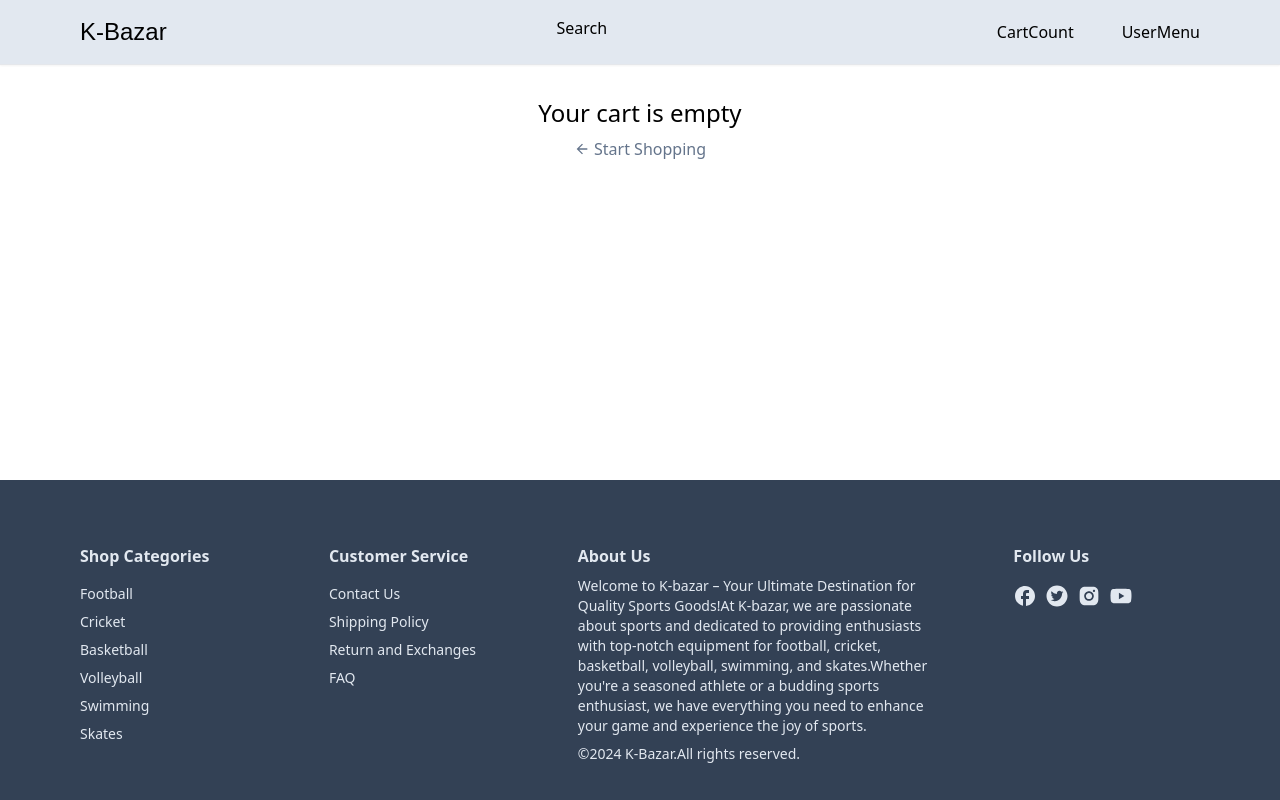
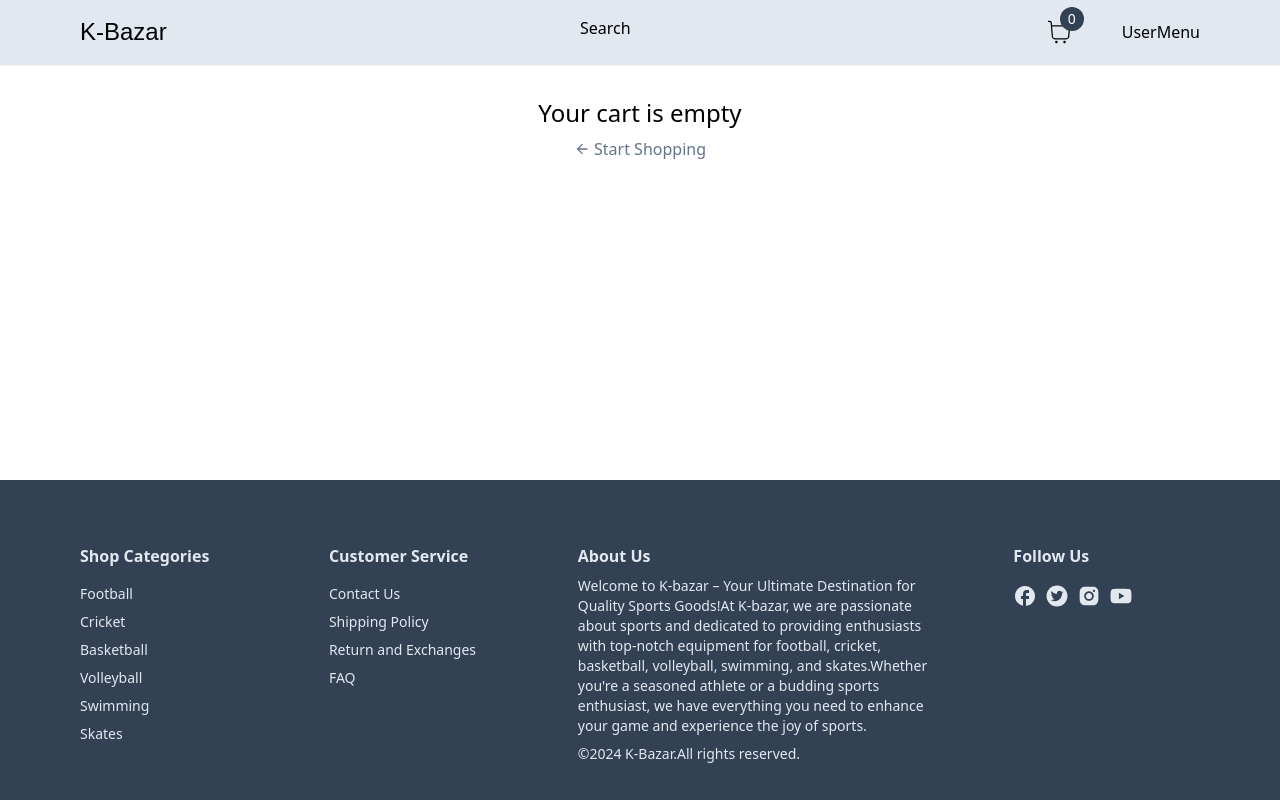
Before and after one commit to SushantChaulagain/Khelkud-Bazar, a Next.js app: page /cart in a window 1280 px wide. Built offline with nearby package versions, Linux system fonts and the light colour scheme; a web font is replaced by a local one.

Commit message:
Worked on displaying total cart quantity

```diff
--- a/app/cart/CartClient.tsx
+++ b/app/cart/CartClient.tsx
@@ -6,9 +6,10 @@
 import Heading from "../components/Heading";
 import Button from "../components/button";
 import ItemContent from "./ItemContent";
+import { formatPrice } from "@/utils/formatPrice";
 
 const CartClient = () => {
-    const {cartProducts,handleClearCart} = useCart()
+    const {cartProducts,handleClearCart,cartTotalAmount} = useCart()
 
     if(!cartProducts || cartProducts.length === 0){
         return(
@@ -54,7 +55,7 @@
             <div className ="text-sm flex flex-col gap-1 items-start">
                 <div className="flex justify-between w-full text-base font-semibold">
                     <span>Subtotal</span>
-                    <span>$1000</span>
+                    <span>{formatPrice(cartTotalAmount)}</span>
                     </div>
                     <p className="text-slate-500">Taxes and shipping calculated at shipping</p>
                     <Button label="Proceed to checkout" onClick={() =>
--- /dev/null
+++ b/app/components/nav/CartCount.tsx
@@ -0,0 +1,34 @@
+'use client';
+
+import { useCart } from "@/hooks/useCart";
+import { useRouter } from "next/navigation";
+import { CiShoppingCart } from "react-icons/ci";
+
+const CartCount = () => {
+    const {cartTotalQty} = useCart()
+    const router = useRouter()
+    return ( <div className ="relative cursor-pointer"
+    onClick={() => router.push("/cart")}
+    >
+        <div className = "text-3xl">
+            <CiShoppingCart/>
+        </div>
+        <span className="absolute
+        top-[-10px]
+        right-[-10px]
+        bg-slate-700
+        text-white
+        h-6
+        w-6
+        rounded-full
+        flex
+        items-center
+        justify-center
+        text-sm">
+            {cartTotalQty}
+        </span>
+
+    </div> );
+}
+
+export default CartCount;
--- a/app/components/nav/NavBar.tsx
+++ b/app/components/nav/NavBar.tsx
@@ -1,6 +1,7 @@
 import Link from "next/link";
 import Container from "../Container";
 import { Rubik_Bubbles } from "next/font/google";
+import CartCount from "./CartCount";
 
 const rubik = Rubik_Bubbles ({ subsets: ['latin'], weight: ['400'] })
 
@@ -26,7 +27,7 @@
                 <Link href="/" className={`${rubik.className} text-2xl`}>K-Bazar</Link>
                 <div className="hidden md:block">Search</div>
                 <div className="flex items-center gap-8 md:gap-12">
-                    <div>CartCount</div>
+                   <CartCount/>
                     <div>UserMenu</div>
                 </div>
                 </div>
--- a/hooks/useCart.tsx
+++ b/hooks/useCart.tsx
@@ -4,6 +4,7 @@
 
 type CartContextType = {
     cartTotalQty: number;
+    cartTotalAmount: number;
     cartProducts: CartProductType[] | null;
     handleAddProductToCart: (product: CartProductType) => void;
     handleRemoveProductFromCart: (product: CartProductType) => void;
@@ -136,6 +137,7 @@
 
     const value ={
         cartTotalQty,
+        cartTotalAmount,
         cartProducts,
         handleAddProductToCart,
         handleRemoveProductFromCart,
```
